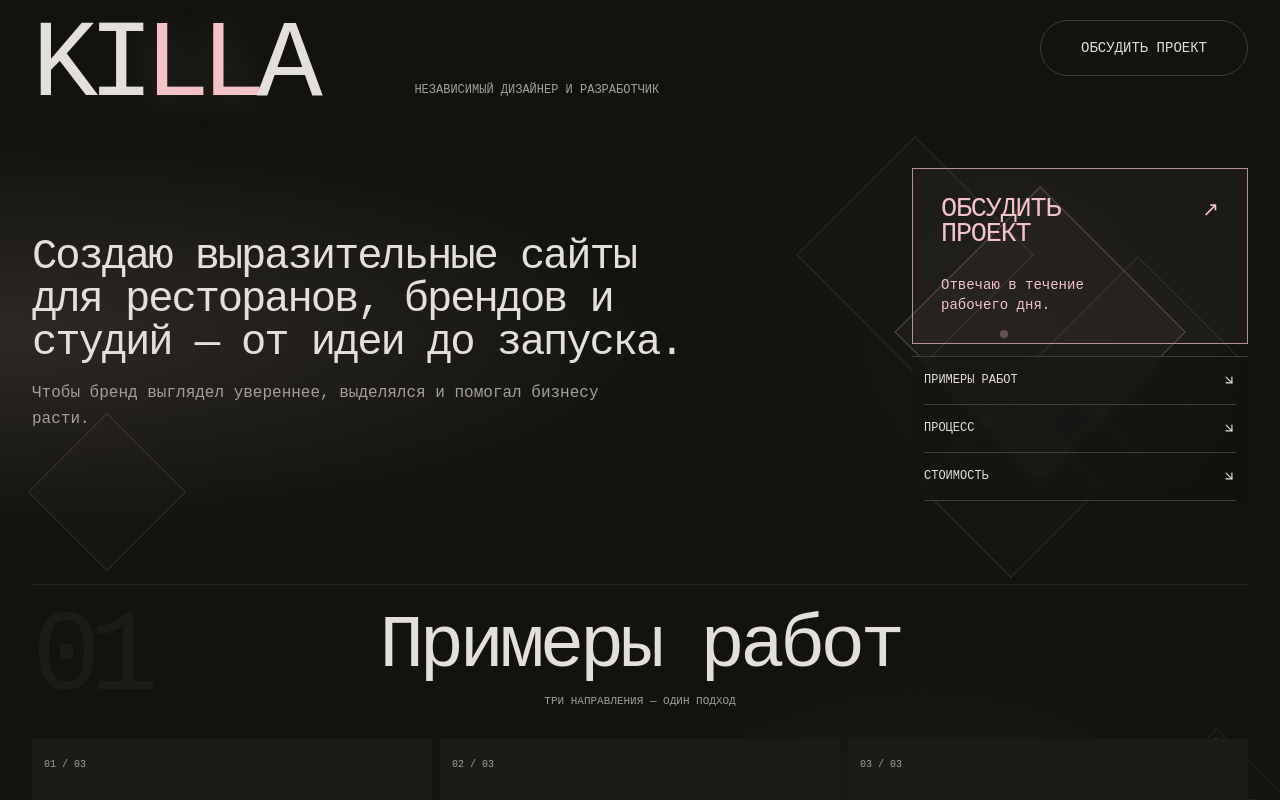
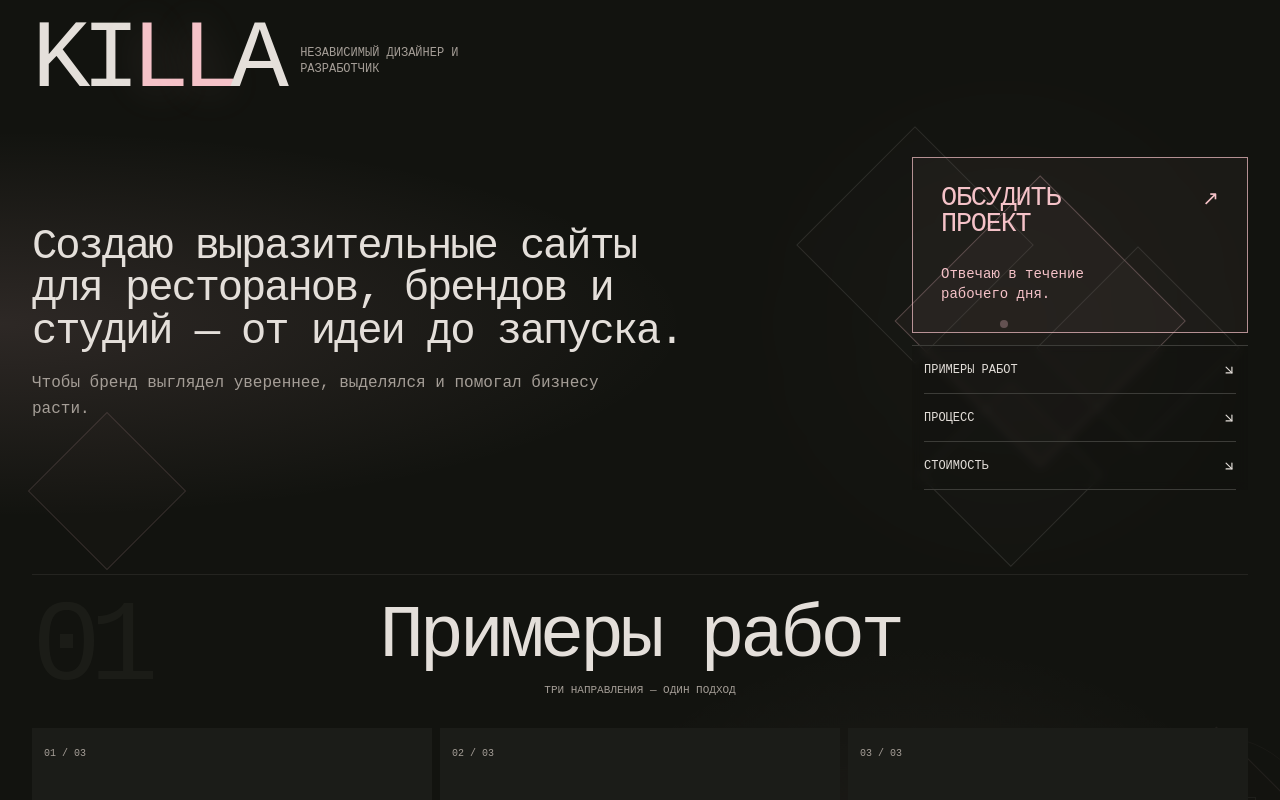
Before and after one commit to KillaRZVR/kila-portfolio, a Next.js app: page / in a window 1280 px wide. Shown: the top 800 px of the page. Built offline with nearby package versions, Linux system fonts and the light colour scheme; a web font is replaced by a local one.

Commit message:
Refine header spacing and cursor response

```diff
--- a/components/custom-cursor.tsx
+++ b/components/custom-cursor.tsx
@@ -18,8 +18,8 @@ export function CustomCursor() {
     let visible = false;
 
     const render = () => {
-      current.x += (target.x - current.x) * 0.2;
-      current.y += (target.y - current.y) * 0.2;
+      current.x += (target.x - current.x) * 0.72;
+      current.y += (target.y - current.y) * 0.72;
       cursor.style.transform = `translate3d(${current.x}px, ${current.y}px, 0)`;
       frameId = window.requestAnimationFrame(render);
     };
--- a/components/header.tsx
+++ b/components/header.tsx
@@ -1,26 +1,21 @@
 "use client";
 
 import { motion, useReducedMotion } from "framer-motion";
-import { Button } from "@/components/ui/button";
 import { siteData } from "@/lib/data";
-
-function scrollToContacts() { document.getElementById("contacts")?.scrollIntoView({ behavior: "smooth" }); }
 
 export function Header() {
   const reduceMotion = useReducedMotion();
+
   return (
     <header id="top" className="relative z-40 px-4 pt-4 sm:px-6 sm:pt-5 lg:px-8">
-      <div className="flex items-start justify-between gap-3 sm:gap-6">
-        <a href="#top" className="font-xanmono block w-[58vw] sm:w-[38vw] md:relative md:pb-6 lg:w-[28vw] lg:max-w-[32rem]" aria-label="На главную">
-          <span className="flex pb-2 text-[clamp(4.5rem,8.6vw,8.5rem)] font-normal leading-[0.84] tracking-[-0.09em]">
-            {siteData.brand.split("").map((letter, index) => (
-              <motion.span key={`${letter}-${index}`} initial={reduceMotion ? false : { y: "105%" }} animate={{ y: 0 }} transition={{ duration: reduceMotion ? 0 : 0.65, delay: reduceMotion ? 0 : index * 0.07, ease: [0.22, 1, 0.36, 1] }} className={index === 2 || index === 3 ? "rose-glow" : ""}>{letter}</motion.span>
-            ))}
-          </span>
-          <motion.span initial={reduceMotion ? false : { opacity: 0, x: -6 }} animate={{ opacity: 1, x: 0 }} transition={{ delay: reduceMotion ? 0 : 0.45, duration: reduceMotion ? 0 : 0.45 }} className="font-xanmono mt-1 block max-w-64 text-[10px] uppercase leading-tight text-muted-foreground md:absolute md:left-full md:top-1/2 md:ml-4 md:mt-0 md:w-64 md:-translate-y-1/2 md:text-xs lg:ml-6">{siteData.eyebrow}</motion.span>
-        </a>
-        <Button variant="ghost" onClick={scrollToContacts} className="font-xanmono h-12 min-w-[8rem] justify-center rounded-full border border-[#3c3c38] px-3 text-[10px] uppercase text-foreground transition-[border-color,box-shadow] hover:border-[#f5c2c8] hover:bg-transparent hover:text-foreground hover:shadow-[0_0_18px_rgba(245,194,200,0.2)] sm:h-14 sm:min-w-[13rem] sm:px-8 sm:text-sm">{siteData.feedback}</Button>
-      </div>
+      <a href="#top" className="font-xanmono inline-flex max-w-full flex-col pb-6 md:flex-row md:items-center" aria-label="На главную">
+        <span className="flex pb-2 text-[clamp(4rem,7.6vw,7.4rem)] font-normal leading-[0.84] tracking-[-0.09em]">
+          {siteData.brand.split("").map((letter, index) => (
+            <motion.span key={`${letter}-${index}`} initial={reduceMotion ? false : { y: "105%" }} animate={{ y: 0 }} transition={{ duration: reduceMotion ? 0 : 0.65, delay: reduceMotion ? 0 : index * 0.07, ease: [0.22, 1, 0.36, 1] }} className={index === 2 || index === 3 ? "rose-glow" : ""}>{letter}</motion.span>
+          ))}
+        </span>
+        <motion.span initial={reduceMotion ? false : { opacity: 0, x: -6 }} animate={{ opacity: 1, x: 0 }} transition={{ delay: reduceMotion ? 0 : 0.45, duration: reduceMotion ? 0 : 0.45 }} className="font-xanmono mt-1 block max-w-64 text-[10px] uppercase leading-tight text-muted-foreground md:mb-2 md:ml-5 md:mt-0 md:w-56 md:shrink-0 md:text-xs">{siteData.eyebrow}</motion.span>
+      </a>
     </header>
   );
 }
```
